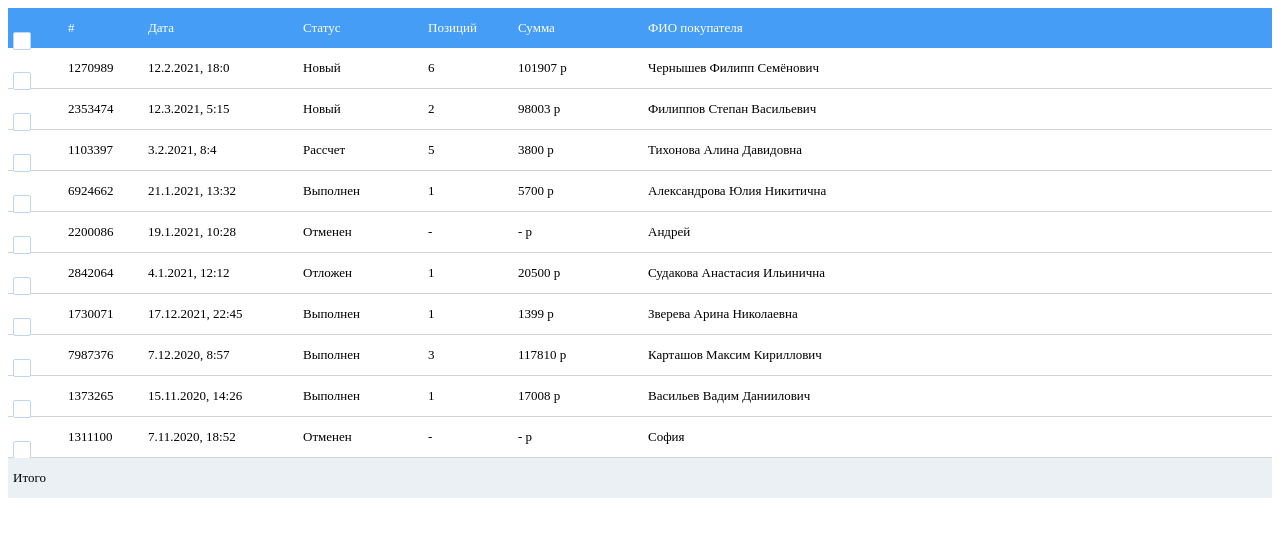
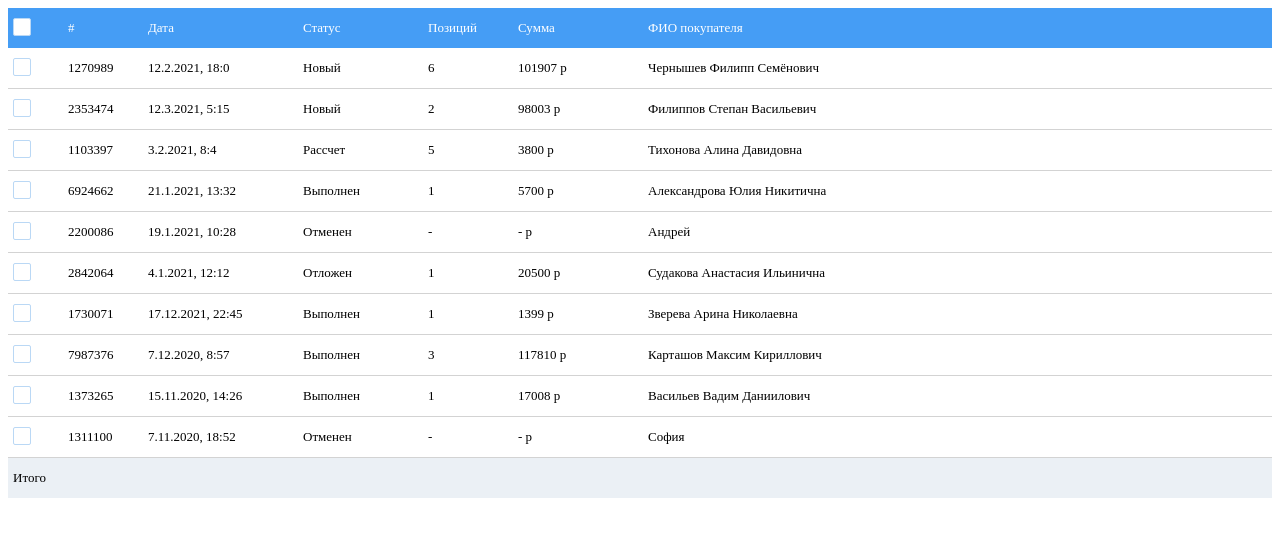
Before and after one commit to Pasechnikea/JavaScript, a plain HTML site: page examples/table-flex.html in a window 1280 px wide. Drawn offline with Linux system fonts and the light colour scheme.

Commit message:
Отцентрировал по высоте переключатели в первой колонке

```diff
--- a/examples/table-flex.html
+++ b/examples/table-flex.html
@@ -44,8 +44,6 @@
             color: #000000;
         }
 
-
-
         .table-flex .table-flex__row .table-flex__cell:nth-child(1) {
             min-width: 50px;
             max-width: 50px;
@@ -88,7 +86,7 @@
         <div class="table-flex__row">
             <div class="table-flex__cell">
                 <div class="checkbox">
-                    <input type="checkbox" id="c-all"><label for="c-all"></label>
+                    <input type="checkbox" id="c-all"><label for="c-all">&nbsp;</label>
                 </div>
             </div>
             <div class="table-flex__cell">
@@ -121,7 +119,7 @@
         <div class="table-flex__row">
             <div class="table-flex__cell">
                 <div class="checkbox">
-                    <input type="checkbox" id="c1"><label for="c1"></label>
+                    <input type="checkbox" id="c1"><label for="c1">&nbsp;</label>
                 </div>
             </div>
             <div class="table-flex__cell">
@@ -145,7 +143,7 @@
         </div>        <div class="table-flex__row">
         <div class="table-flex__cell">
             <div class="checkbox">
-                <input type="checkbox" id="c2"><label for="c2"></label>
+                <input type="checkbox" id="c2"><label for="c2">&nbsp;</label>
             </div>
         </div>
         <div class="table-flex__cell">
@@ -169,7 +167,7 @@
     </div>        <div class="table-flex__row">
         <div class="table-flex__cell">
             <div class="checkbox">
-                <input type="checkbox" id="c3"><label for="c3"></label>
+                <input type="checkbox" id="c3"><label for="c3">&nbsp;</label>
             </div>
         </div>
         <div class="table-flex__cell">
@@ -193,7 +191,7 @@
     </div>        <div class="table-flex__row">
         <div class="table-flex__cell">
             <div class="checkbox">
-                <input type="checkbox" id="c4"><label for="c4"></label>
+                <input type="checkbox" id="c4"><label for="c4">&nbsp;</label>
             </div>
         </div>
         <div class="table-flex__cell">
@@ -217,7 +215,7 @@
     </div>        <div class="table-flex__row">
         <div class="table-flex__cell">
             <div class="checkbox">
-                <input type="checkbox" id="c5"><label for="c5"></label>
+                <input type="checkbox" id="c5"><label for="c5">&nbsp;</label>
             </div>
         </div>
         <div class="table-flex__cell">
@@ -241,7 +239,7 @@
     </div>        <div class="table-flex__row">
         <div class="table-flex__cell">
             <div class="checkbox">
-                <input type="checkbox" id="c6"><label for="c6"></label>
+                <input type="checkbox" id="c6"><label for="c6">&nbsp;</label>
             </div>
         </div>
         <div class="table-flex__cell">
@@ -265,7 +263,7 @@
     </div>        <div class="table-flex__row">
         <div class="table-flex__cell">
             <div class="checkbox">
-                <input type="checkbox" id="c7"><label for="c7"></label>
+                <input type="checkbox" id="c7"><label for="c7">&nbsp;</label>
             </div>
         </div>
         <div class="table-flex__cell">
@@ -289,7 +287,7 @@
     </div>        <div class="table-flex__row">
         <div class="table-flex__cell">
             <div class="checkbox">
-                <input type="checkbox" id="c8"><label for="c8"></label>
+                <input type="checkbox" id="c8"><label for="c8">&nbsp;</label>
             </div>
         </div>
         <div class="table-flex__cell">
@@ -313,7 +311,7 @@
     </div>        <div class="table-flex__row">
         <div class="table-flex__cell">
             <div class="checkbox">
-                <input type="checkbox" id="c9"><label for="c9"></label>
+                <input type="checkbox" id="c9"><label for="c9">&nbsp;</label>
             </div>
         </div>
         <div class="table-flex__cell">
@@ -337,7 +335,7 @@
     </div>        <div class="table-flex__row">
         <div class="table-flex__cell">
             <div class="checkbox">
-                <input type="checkbox" id="c10"><label for="c10"></label>
+                <input type="checkbox" id="c10"><label for="c10">&nbsp;</label>
             </div>
         </div>
         <div class="table-flex__cell">
```
